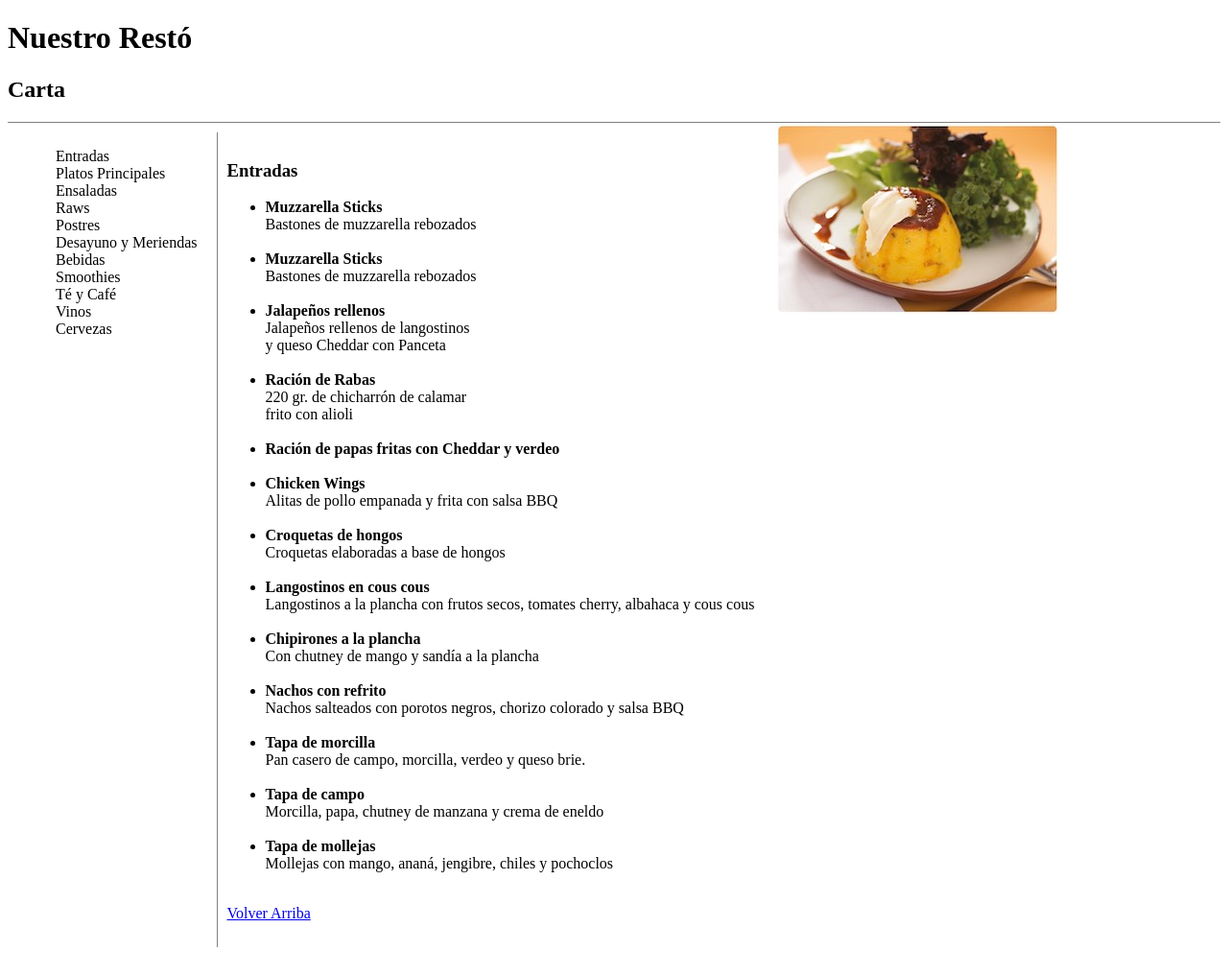
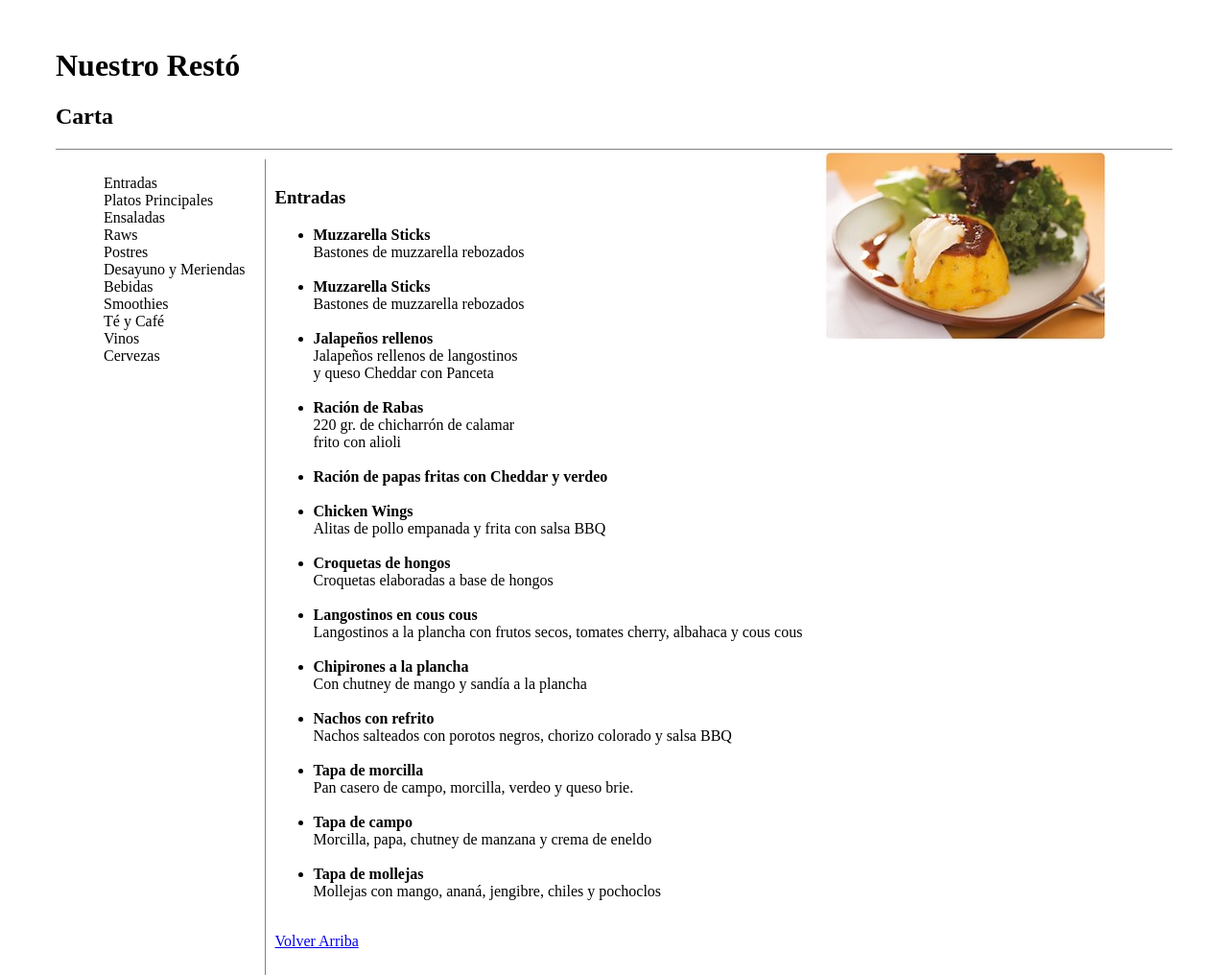
Before and after one commit to MartinG94/HTML_CSS_Digital-House, a plain HTML site: page carta_restaurante/index.html in a window 1280 px wide. Shown: the whole page at 96% size. Drawn offline with Linux system fonts and the light colour scheme.

Commit message:
Cambios para setear un margen de 50px

```diff
--- a/carta_restaurante/css/style.css
+++ b/carta_restaurante/css/style.css
@@ -24,3 +24,7 @@
     padding: 10px;
     border-left: 1px solid gray
 }
+
+#contenedor-cuerpo {
+    margin: 50px;
+}
--- a/carta_restaurante/index.html
+++ b/carta_restaurante/index.html
@@ -8,6 +8,7 @@
 </head>
 <body>
     <div id="app">
+        <div id="contenedor-cuerpo">
             <header id="encabezado"> <!-- Contenido A -->
                 <h1 id="titulo-principal"> Nuestro Restó </h1>
                 <h2> Carta </h2>
@@ -96,5 +97,6 @@
             </main>
             <footer><!-- TO DO --></footer>
         </div>
+    </div>
 </body>
 </html>
```
Lines whose indentation alone changed are shown as unchanged.
